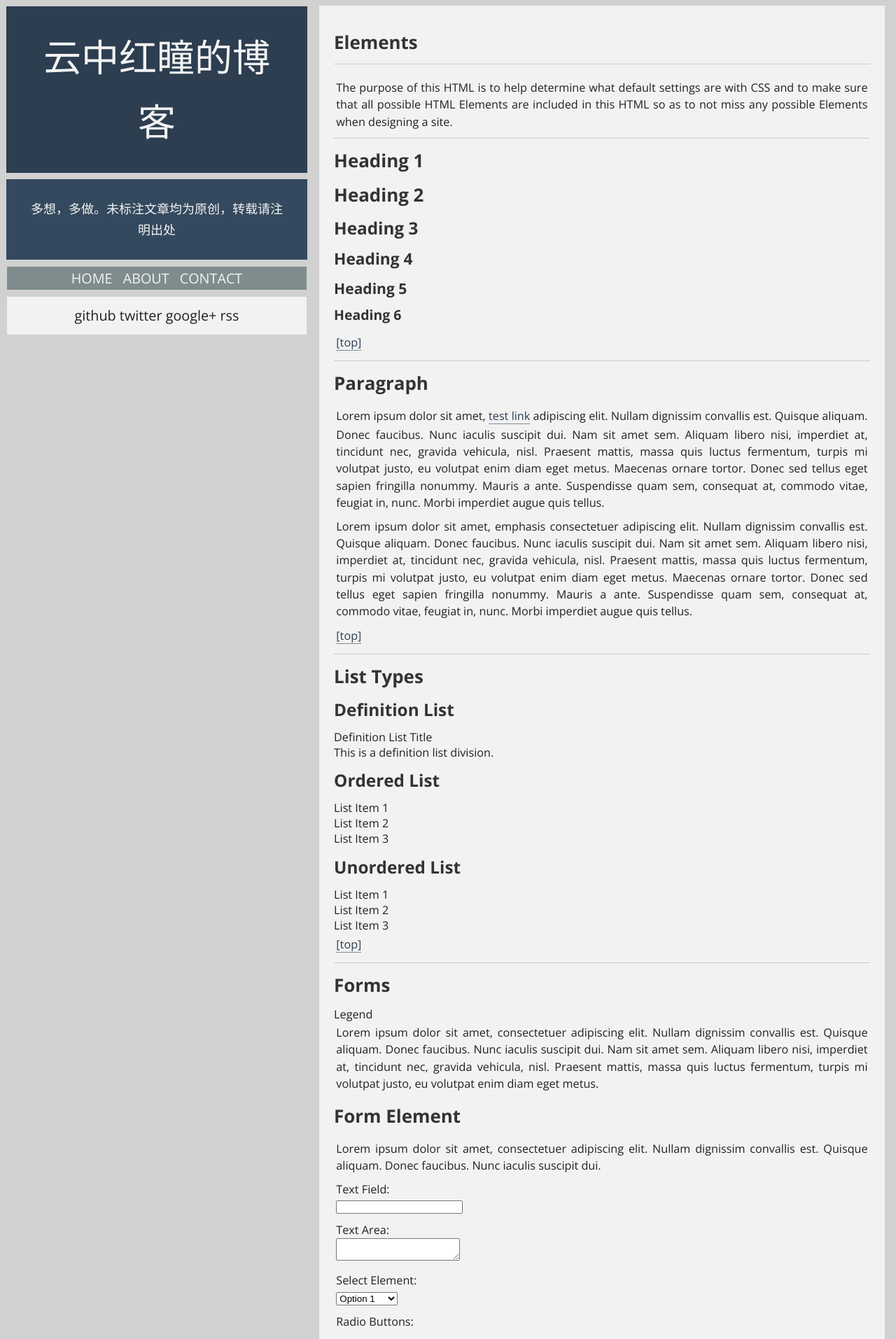
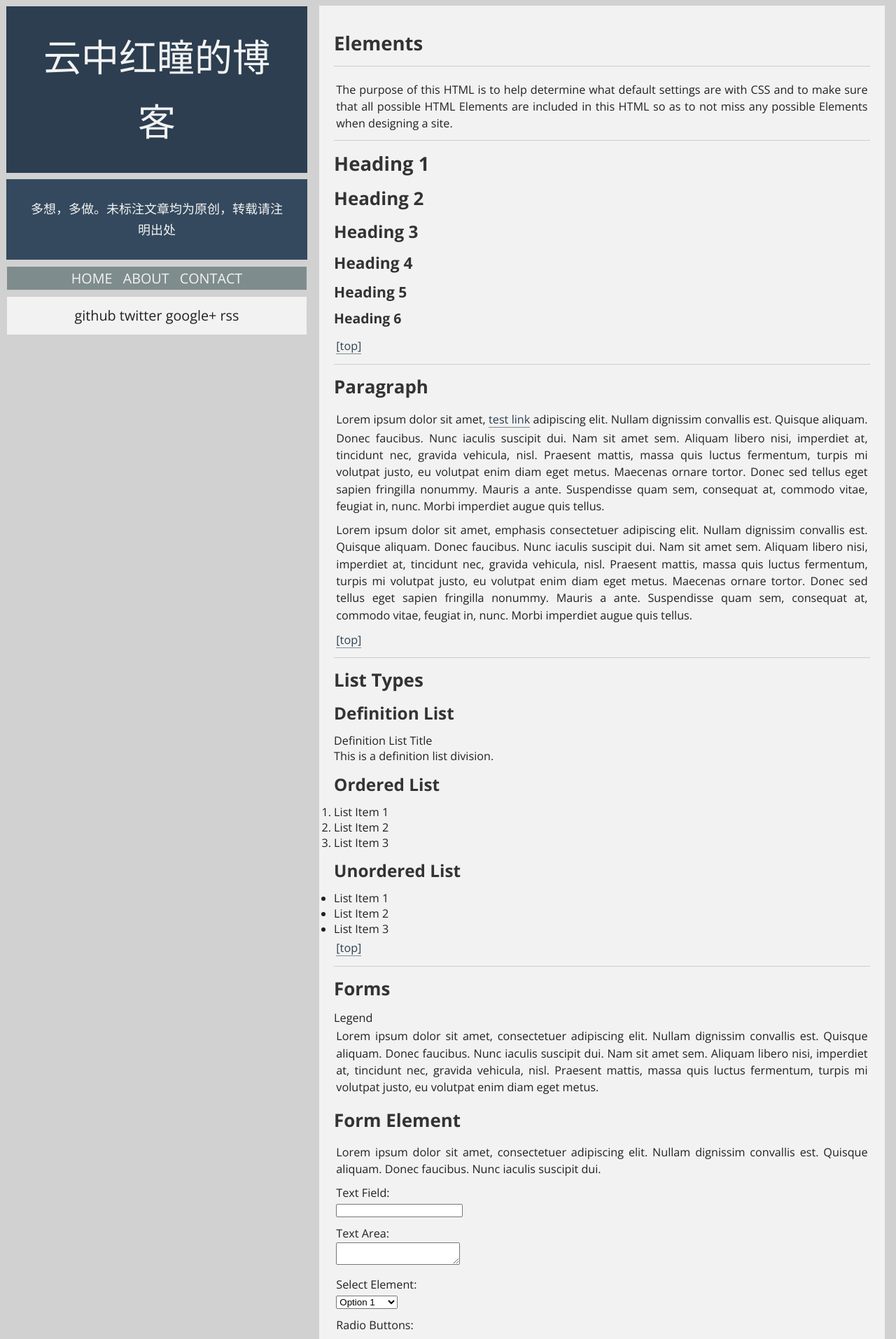
Before and after one commit to xialvjun/xialvjun.github.io, a Jekyll site: the page built from _posts/2015-01-01-elements.md, in a window 1280 px wide. Shown: the top 1913 px of the page at 70% size. Built offline with Jekyll 4.4.1, drawn with Linux system fonts in a browser that asks for light colours; comment, search, counter and statistics services are not loaded.

Commit message:
fix style

```diff
--- a/assets/css/minimal-block.scss
+++ b/assets/css/minimal-block.scss
@@ -208,7 +208,7 @@ article {
 
     h1 {
         color: #333;
-        font: 700 1.6em $font-stack;
+        font: 700 1.7em $font-stack;
         margin: 0.5em 0 !important;
     }
 
@@ -295,7 +295,7 @@ blockquote {
     padding: 0.5em 5px;
     quotes: "\201C""\201D""\2018""\2019";
 
-    :before {
+    &:before {
         color: #ccc;
         content: open-quote;
         font-size: 3em;
--- a/assets/css/reset.scss
+++ b/assets/css/reset.scss
@@ -7,9 +7,9 @@ html, body, div, span, applet, object, iframe,
 h1, h2, h3, h4, h5, h6, p, blockquote, pre,
 a, abbr, acronym, address, big, cite, code,
 del, dfn, em, img, ins, kbd, q, s, samp,
-small, strike, strong, sub, sup, tt, var,
+small, strike, sub, sup, tt, var,
 b, u, i, center,
-dl, dt, dd, ol, ul, li,
+dl, dt, dd, li,
 fieldset, form, label, legend,
 table, caption, tbody, tfoot, thead, tr, th, td,
 article, aside, canvas, details, embed,
@@ -31,9 +31,6 @@ footer, header, hgroup, menu, nav, section {
 body {
 	line-height: 1;
 }
-ol, ul {
-	list-style: none;
-}
 blockquote, q {
 	quotes: none;
 }
```
